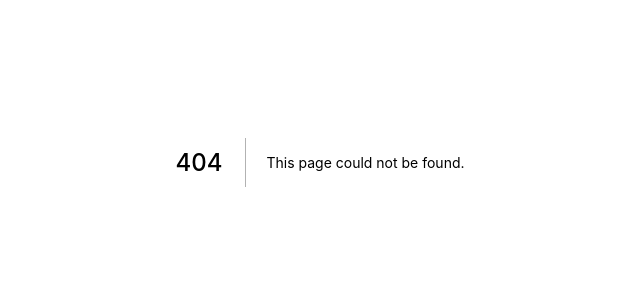
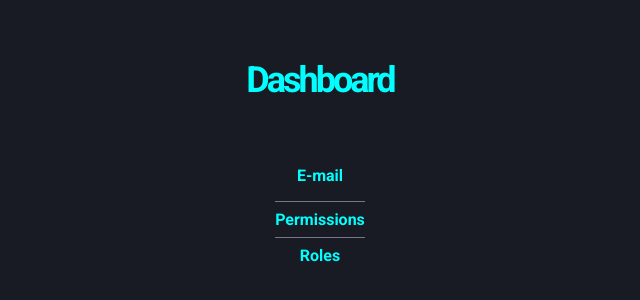
Before and after one commit to ivanvinicius/nextjwt, a Next.js app: page /dashboard in a window 1280 px wide. Before the commit this address had no page. Shown: the part 238-538 px from the top of the page, without its empty margins (320-960 px from the left). Built offline with nearby package versions, Linux system fonts and the light colour scheme.

Commit message:
feat: NOOKIES saving user token using cookies

```diff
--- a/package.json
+++ b/package.json
@@ -12,11 +12,14 @@
     "@chakra-ui/react": "^1.8.6",
     "@emotion/react": "^11.8.2",
     "@emotion/styled": "^11.8.1",
+    "axios": "^0.26.1",
     "framer-motion": "^6.2.8",
     "next": "12.1.0",
+    "nookies": "^2.5.2",
     "react": "17.0.2",
     "react-dom": "17.0.2",
-    "react-icons": "^4.3.1"
+    "react-icons": "^4.3.1",
+    "react-toastify": "^8.2.0"
   },
   "devDependencies": {
     "@types/node": "^17.0.22",
--- a/src/components/Form/Input.tsx
+++ b/src/components/Form/Input.tsx
@@ -30,7 +30,6 @@ export function Input({ name, placeholder, icon, ...rest }: IInputBaseProps) {
         {...rest}
         id={name}
         name={name}
-        type="text"
         color="gray.50"
         variant="unstyled"
         px="4"
--- a/src/contexts/Auth.tsx
+++ b/src/contexts/Auth.tsx
@@ -1,4 +1,14 @@
-import { createContext, ReactNode, useContext } from 'react'
+import { createContext, ReactNode, useContext, useState } from 'react'
+import Router from 'next/router'
+import { setCookie } from 'nookies'
+
+import { api } from '../services/api'
+
+interface IUserData {
+  email: string
+  permissions: string[]
+  roles: string[]
+}
 
 interface IAuthProviderProps {
   children: ReactNode
@@ -11,20 +21,43 @@ interface ICredentialsProps {
 
 interface IAuthContextData {
   isAuthenticated: boolean
+  user: IUserData
   SignIn(credentials: ICredentialsProps): Promise<void>
 }
 
+const TIME_IN_DAYS = 60 * 60 * 24 * 30 // 30 days
 const AuthContext = createContext({} as IAuthContextData)
 
 export function AuthProvider({ children }: IAuthProviderProps) {
-  const isAuthenticated = false
+  const [user, setUser] = useState<IUserData>({} as IUserData)
+  const isAuthenticated = !!user
 
   async function SignIn({ email, password }: ICredentialsProps): Promise<void> {
-    console.log({ email, password })
+    try {
+      const response = await api.post('/sessions', { email, password })
+
+      const { token, refreshToken, permissions, roles } = response.data
+
+      setCookie(undefined, 'nextjwt.token', token, {
+        maxAge: TIME_IN_DAYS,
+        path: '/'
+      })
+
+      setCookie(undefined, 'nextjwt.refreshToken', refreshToken, {
+        maxAge: TIME_IN_DAYS,
+        path: '/'
+      })
+
+      setUser({ email, permissions, roles })
+
+      Router.push('/dashboard')
+    } catch (err) {
+      console.log(err)
+    }
   }
 
   return (
-    <AuthContext.Provider value={{ isAuthenticated, SignIn }}>
+    <AuthContext.Provider value={{ isAuthenticated, user, SignIn }}>
       {children}
     </AuthContext.Provider>
   )
--- a/src/pages/_app.tsx
+++ b/src/pages/_app.tsx
@@ -1,5 +1,6 @@
 import { AppProps } from 'next/app'
 import { ChakraProvider } from '@chakra-ui/react'
+import { ToastContainer } from 'react-toastify'
 
 import { AppProvider } from '../contexts'
 import { theme } from '../styles/theme'
@@ -9,6 +10,7 @@ export default function MyApp({ Component, pageProps }: AppProps) {
     <AppProvider>
       <ChakraProvider theme={theme}>
         <Component {...pageProps} />
+        <ToastContainer autoClose={3000} />
       </ChakraProvider>
     </AppProvider>
   )
--- /dev/null
+++ b/src/pages/dashboard.tsx
@@ -0,0 +1,46 @@
+import { Flex, Heading, VStack, Divider } from '@chakra-ui/react'
+
+import { useAuth } from '../contexts/Auth'
+
+export default function Dashboard() {
+  const { user } = useAuth()
+
+  return (
+    <Flex
+      flex="1"
+      h="100vh"
+      alignItems="center"
+      justifyContent="center"
+      flexDir="column"
+    >
+      <Heading color="cyan" letterSpacing={-3}>
+        Dashboard
+      </Heading>
+
+      <VStack mt="16">
+        <Heading size="sm" color="cyan">
+          E-mail
+        </Heading>
+        <p>{user.email}</p>
+
+        <Divider color="gray.500" />
+
+        <Heading size="sm" color="cyan">
+          Permissions
+        </Heading>
+        {user.permissions?.map((permission) => (
+          <p key={permission}>{permission}</p>
+        ))}
+
+        <Divider color="gray.500" />
+
+        <Heading size="sm" color="cyan">
+          Roles
+        </Heading>
+        {user.roles?.map((role) => (
+          <p key={role}>{role}</p>
+        ))}
+      </VStack>
+    </Flex>
+  )
+}
--- /dev/null
+++ b/src/services/api.ts
@@ -0,0 +1,5 @@
+import axios from 'axios'
+
+export const api = axios.create({
+  baseURL: 'http://localhost:3333'
+})
```
Also changed, not shown: 1 other file (tests, documents, lock files or other folders).
